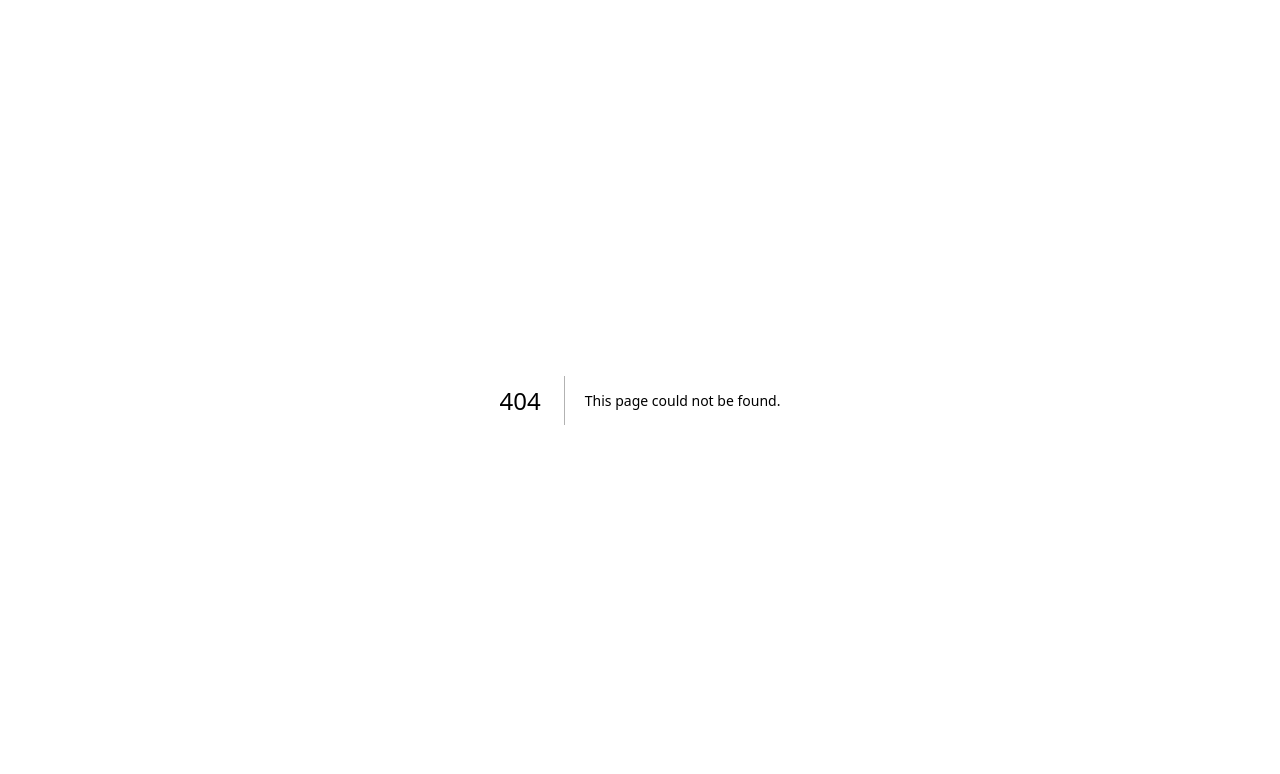
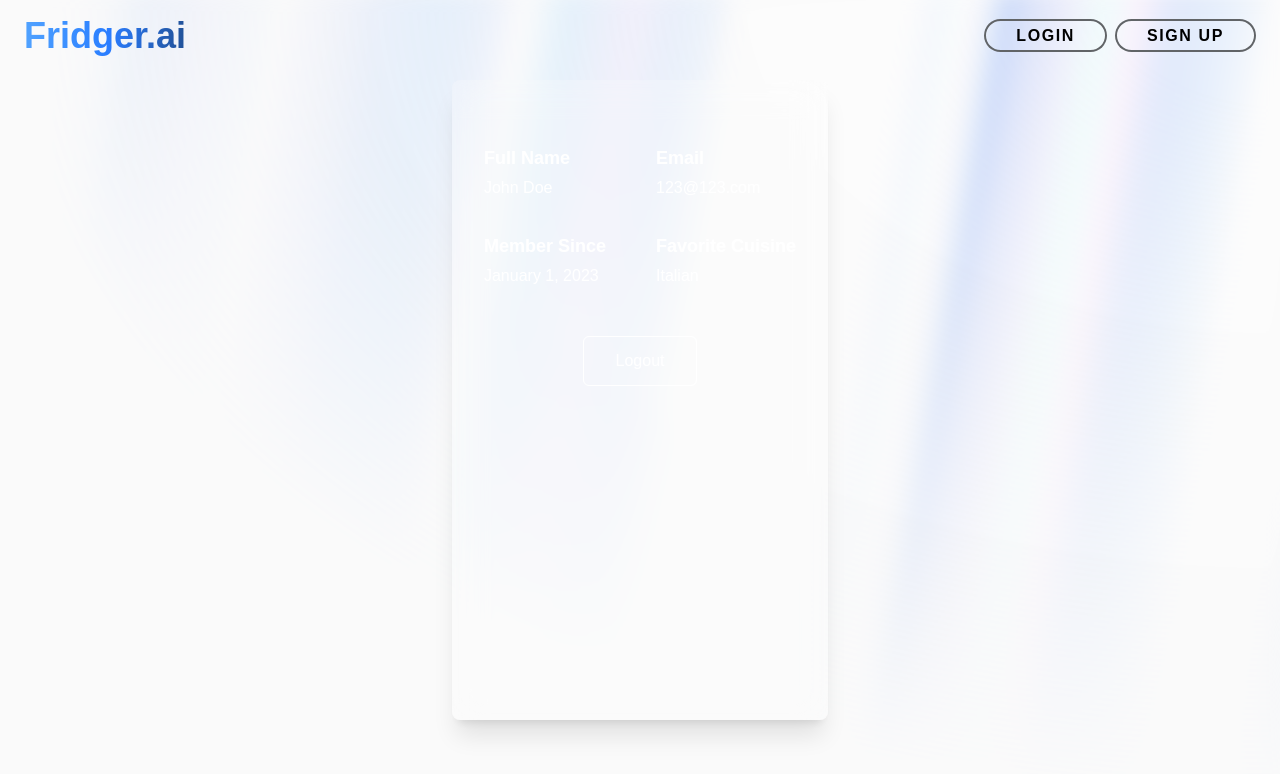
Before and after one commit to xxfmin/fridger-ai, a Next.js app in the folder web/: page /profile in a window 1280 px wide. Before the commit this address had no page. Shown: the top 774 px of the page. Built offline with nearby package versions, Linux system fonts and the light colour scheme.

Commit message:
profile page with woroking logout button

```diff
--- /dev/null
+++ b/web/src/app/profile/page.tsx
@@ -0,0 +1,80 @@
+// src/app/profile/[username]/page.tsx
+'use client';
+
+import Link from 'next/link';
+
+import React from 'react';
+import Navbar from '@/components/navbar';
+import { AuroraBackground } from '@/components/aurora-background';
+
+interface ProfilePageProps {
+  params: {
+    username: string;
+  };
+}
+
+export default function ProfilePage({ params }: ProfilePageProps) {
+  const { username } = params;
+
+  return (
+    <AuroraBackground>
+      <Navbar />
+
+      <div className="flex items-center justify-center min-h-screen px-4">
+        <div
+          className="
+            bg-white/20
+            backdrop-blur-lg
+            p-8
+            shadow-xl
+            w-full
+            max-w-5xl
+            h-[80vh]
+            rounded-lg
+            overflow-auto
+            text-white
+          "
+        >
+          <h1 className="text-4xl font-bold mb-8 text-center">{username}</h1>
+
+          <div className="grid grid-cols-1 md:grid-cols-2 gap-8 text-left">
+            <div>
+              <h2 className="font-semibold text-lg">Full Name</h2>
+              <p className="mt-1">John Doe</p>
+            </div>
+            <div>
+              <h2 className="font-semibold text-lg">Email</h2>
+              <p className="mt-1">123@123.com</p>
+            </div>
+            <div>
+              <h2 className="font-semibold text-lg">Member Since</h2>
+              <p className="mt-1">January 1, 2023</p>
+            </div>
+            <div>
+              <h2 className="font-semibold text-lg">Favorite Cuisine</h2>
+              <p className="mt-1">Italian</p>
+            </div>
+          </div>
+
+          <div className="mt-12 text-center">
+            <Link
+              href="/"
+              className="
+                inline-block
+                bg-inherit
+                border border-white
+                text-white
+                px-8 py-3
+                rounded-md
+                hover:bg-white/30
+                transition
+              "
+            >
+              Logout
+            </Link>
+          </div>
+        </div>
+      </div>
+    </AuroraBackground>
+  );
+}
--- a/web/src/app/signin/page.tsx
+++ b/web/src/app/signin/page.tsx
@@ -1,45 +1,42 @@
+// src/app/signin/page.tsx
 'use client';
 
-import React from 'react';
+import React, { useState } from 'react';
 import Navbar from '@/components/navbar';
 import { AuroraBackground } from '@/components/aurora-background';
-import axios from 'axios'
-import { useState } from 'react'
-import { useRouter } from 'next/navigation'
-import Head from 'next/head'
-import Link from 'next/link';
+import axios from 'axios';
+import { useRouter } from 'next/navigation';
 
 export default function SignInPage() {
-  const [username, setUsername] = useState('')
-  const [password, setPassword] = useState('')
-  const [error, setError] = useState('')
-  const router = useRouter()
+  const [username, setUsername] = useState('');
+  const [password, setPassword] = useState('');
+  const [error, setError] = useState('');
+  const router = useRouter();
 
-  const handleSignIn = async () => {
-    setError('')
+  const handleSignIn = async (e: React.FormEvent) => {
+    e.preventDefault();
+    setError('');
     try {
-      const { data } = await axios.post('/api/users/login', {
-        username,
-        password,
-      })
-      router.push(`/profile/${username}`)
-    } catch (error: any) {
-      setError(error.response?.data?.message || 'Login Failed.')
-      console.error(error)
+      await axios.post('/api/users/login', { username, password });
+      router.push(`/profile/${username}`);
+    } catch (err: any) {
+      setError(err.response?.data?.message || 'Login Failed.');
+      console.error(err);
     }
-  }
+  };
 
   return (
     <AuroraBackground>
       <Navbar />
 
       <div className="flex items-center justify-center min-h-screen text-white">
-        <div className=" backdrop-blur-lg p-8 rounded-lg shadow-lg w-full max-w-sm">
+        <div className="backdrop-blur-lg p-8 rounded-lg shadow-lg w-full max-w-sm">
           <h2 className="text-3xl font-bold mb-6 text-center">Sign In</h2>
-          <form>
+          <form onSubmit={handleSignIn}>
             <div className="mb-5">
               <label className="block mb-1 font-medium">Email or Username</label>
               <input
+                type="text"
                 value={username}
                 onChange={e => setUsername(e.target.value)}
                 className="w-full px-6 py-2 border border-white rounded-md bg-transparent text-white placeholder-white focus:outline-none focus:ring-2 focus:ring-white text-left"
@@ -49,16 +46,16 @@ export default function SignInPage() {
             <div className="mb-6">
               <label className="block mb-1 font-medium">Password</label>
               <input
+                type="password"
                 value={password}
                 onChange={e => setPassword(e.target.value)}
+                className="w-full px-6 py-2 border border-white rounded-md bg-transparent text-white placeholder-white focus:outline-none focus:ring-2 focus:ring-white text-left"
                 placeholder="password"
-                className="w-full px-6 py-2 border border-white rounded-md bg-transparent text-left text-white placeholder-white focus:outline-none focus:ring-2 focus:ring-white "
               />
             </div>
             {error && <p className="text-red-500 mb-4">{error}</p>}
             <button
-              type="button"
-              onClick={handleSignIn}
+              type="submit"
               className="w-full bg-inherit border border-white text-white py-2 rounded-md hover:bg-white/20 transition"
             >
               Sign In
--- a/web/src/app/tryit/page.tsx
+++ b/web/src/app/tryit/page.tsx
@@ -1,7 +1,7 @@
+// src/app/chat/page.tsx
 'use client';
 
 import React, { useState, useRef, useEffect } from 'react';
-import Link from 'next/link';
 import { BiSend, BiCamera, BiImage } from 'react-icons/bi';
 import Navbar from '@/components/navbar';
 import { AuroraBackground } from '@/components/aurora-background';
@@ -20,12 +20,11 @@ export default function ChatPage() {
   const videoRef = useRef<HTMLVideoElement>(null);
   const chatEndRef = useRef<HTMLDivElement>(null);
 
-  // scroll to bottom on new message
+  // auto-scroll
   useEffect(() => {
     chatEndRef.current?.scrollIntoView({ behavior: 'smooth' });
   }, [messages]);
 
-  // send message handler
   const sendMessage = () => {
     if (!input.trim() && !preview) return;
     const newMsg: Message = { fromUser: true };
@@ -34,21 +33,14 @@ export default function ChatPage() {
     setMessages(prev => [...prev, newMsg]);
     setInput('');
     setPreview(null);
-    // dummy bot response
-    setTimeout(() => {
-      setMessages(prev => [...prev, { text: '🤖 Processing your food image...', fromUser: false }]);
-    }, 500);
   };
 
-  // file upload
   const handleFile = (e: React.ChangeEvent<HTMLInputElement>) => {
-    if (e.target.files?.[0]) {
-      setPreview(URL.createObjectURL(e.target.files[0]));
-      stopCamera();
-    }
+    const file = e.target.files?.[0];
+    if (!file) return;
+    setPreview(URL.createObjectURL(file));
   };
 
-  // camera start/stop
   const startCamera = async () => {
     if (stream) return;
     try {
@@ -58,10 +50,11 @@ export default function ChatPage() {
         videoRef.current.srcObject = media;
         await videoRef.current.play();
       }
-    } catch (err) {
-      console.error('Camera error', err);
+    } catch {
+      console.warn('Camera not available');
     }
   };
+
   const capturePhoto = () => {
     if (!videoRef.current) return;
     const video = videoRef.current;
@@ -70,9 +63,6 @@ export default function ChatPage() {
     canvas.height = video.videoHeight;
     canvas.getContext('2d')!.drawImage(video, 0, 0);
     setPreview(canvas.toDataURL('image/jpeg'));
-    stopCamera();
-  };
-  const stopCamera = () => {
     stream?.getTracks().forEach(t => t.stop());
     setStream(null);
   };
@@ -80,38 +70,71 @@ export default function ChatPage() {
   return (
     <AuroraBackground>
       <Navbar />
+
       <div className="flex justify-center py-6">
-        <div className="max-w-3xl flex flex-col bg-white/20 backdrop-blur-md rounded-2xl shadow-xl overflow-hidden h-[calc(100vh-10rem)]">
+        <div className="w-full max-w-3xl flex flex-col bg-white/20 backdrop-blur-md rounded-2xl shadow-xl overflow-hidden h-[calc(100vh-8rem)]">
           {/* Chat window */}
           <div className="flex-1 overflow-y-auto px-4 py-6 space-y-4">
             {messages.map((msg, i) => (
-              <div key={i} className={`flex ${msg.fromUser ? 'justify-end' : 'justify-start'}`}>
-                <div className={`${msg.fromUser ? 'bg-[#0096FF] text-white' : 'bg-white text-black'} max-w-xs md:max-w-md rounded-lg p-3 shadow`}>
+              <div
+                key={i}
+                className={`flex ${msg.fromUser ? 'justify-end' : 'justify-start'}`}
+              >
+                <div
+                  className={`max-w-xs md:max-w-md rounded-lg p-3 shadow ${
+                    msg.fromUser
+                      ? 'bg-[#0096FF] text-white'
+                      : 'bg-white text-black'
+                  }`}
+                >
                   {msg.text && <p className="whitespace-pre-wrap">{msg.text}</p>}
-                  {msg.image && <img src={msg.image} alt="upload" className="mt-2 max-h-60 w-auto rounded" />}
+                  {msg.image && (
+                    <img
+                      src={msg.image}
+                      alt="uploaded"
+                      className="mt-2 max-h-60 w-auto rounded"
+                    />
+                  )}
                 </div>
               </div>
             ))}
             <div ref={chatEndRef} />
           </div>
-          {/* Preview or Video */}
+
+          {/* Preview / Video */}
           {preview && (
             <div className="px-4 mb-2">
-              <img src={preview} alt="preview" className="mx-auto max-h-32 rounded shadow-lg" />
+              <img
+                src={preview}
+                alt="preview"
+                className="mx-auto max-h-32 rounded shadow-lg"
+              />
             </div>
           )}
           {stream && (
             <div className="px-4 mb-2">
-              <video ref={videoRef} className="mx-auto max-h-32 rounded shadow-lg" />
+              <video
+                ref={videoRef}
+                className="mx-auto max-h-32 rounded shadow-lg"
+              />
             </div>
           )}
-          {/* Input area */}
+
+          {/* Input Controls */}
           <div className="flex items-center px-4 pb-4">
             <label className="p-2 text-white hover:text-gray-200 cursor-pointer">
               <BiImage size={24} />
-              <input type="file" accept="image/*" className="hidden" onChange={handleFile} />
+              <input
+                type="file"
+                accept="image/*"
+                className="hidden"
+                onChange={handleFile}
+              />
             </label>
-            <button onClick={stream ? capturePhoto : startCamera} className="p-2 text-white hover:text-gray-200">
+            <button
+              onClick={stream ? capturePhoto : startCamera}
+              className="p-2 text-white hover:text-gray-200"
+            >
               <BiCamera size={24} />
             </button>
             <textarea
@@ -121,7 +144,10 @@ export default function ChatPage() {
               className="flex-1 mx-2 resize-none rounded-lg border border-white/30 bg-black/30 p-2 text-white placeholder-gray-200 focus:outline-none focus:ring-2 focus:ring-[#0096FF]"
               placeholder="Type your prompt here..."
             />
-            <button onClick={sendMessage} className="p-2 text-white hover:text-gray-200">
+            <button
+              onClick={sendMessage}
+              className="p-2 text-white hover:text-gray-200"
+            >
               <BiSend size={24} />
             </button>
           </div>
--- /dev/null
+++ b/web/src/components/sidebar.tsx
@@ -0,0 +1,188 @@
+"use client";
+import { cn } from "@/lib/util";
+import React, { useState, createContext, useContext } from "react";
+import { AnimatePresence, motion } from "motion/react";
+import { IconMenu2, IconX } from "@tabler/icons-react";
+
+interface Links {
+  label: string;
+  href: string;
+  icon: React.JSX.Element | React.ReactNode;
+}
+
+interface SidebarContextProps {
+  open: boolean;
+  setOpen: React.Dispatch<React.SetStateAction<boolean>>;
+  animate: boolean;
+}
+
+const SidebarContext = createContext<SidebarContextProps | undefined>(
+  undefined
+);
+
+export const useSidebar = () => {
+  const context = useContext(SidebarContext);
+  if (!context) {
+    throw new Error("useSidebar must be used within a SidebarProvider");
+  }
+  return context;
+};
+
+export const SidebarProvider = ({
+  children,
+  open: openProp,
+  setOpen: setOpenProp,
+  animate = true,
+}: {
+  children: React.ReactNode;
+  open?: boolean;
+  setOpen?: React.Dispatch<React.SetStateAction<boolean>>;
+  animate?: boolean;
+}) => {
+  const [openState, setOpenState] = useState(false);
+
+  const open = openProp !== undefined ? openProp : openState;
+  const setOpen = setOpenProp !== undefined ? setOpenProp : setOpenState;
+
+  return (
+    <SidebarContext.Provider value={{ open, setOpen, animate: animate }}>
+      {children}
+    </SidebarContext.Provider>
+  );
+};
+
+export const Sidebar = ({
+  children,
+  open,
+  setOpen,
+  animate,
+}: {
+  children: React.ReactNode;
+  open?: boolean;
+  setOpen?: React.Dispatch<React.SetStateAction<boolean>>;
+  animate?: boolean;
+}) => {
+  return (
+    <SidebarProvider open={open} setOpen={setOpen} animate={animate}>
+      {children}
+    </SidebarProvider>
+  );
+};
+
+export const SidebarBody = (props: React.ComponentProps<typeof motion.div>) => {
+  return (
+    <>
+      <DesktopSidebar {...props} />
+      <MobileSidebar {...(props as React.ComponentProps<"div">)} />
+    </>
+  );
+};
+
+export const DesktopSidebar = ({
+  className,
+  children,
+  ...props
+}: React.ComponentProps<typeof motion.div>) => {
+  const { open, setOpen, animate } = useSidebar();
+  return (
+    <>
+      <motion.div
+        className={cn(
+          "h-full px-4 py-4 hidden  md:flex md:flex-col bg-neutral-100 dark:bg-neutral-800 w-[300px] shrink-0",
+          className
+        )}
+        animate={{
+          width: animate ? (open ? "300px" : "60px") : "300px",
+        }}
+        onMouseEnter={() => setOpen(true)}
+        onMouseLeave={() => setOpen(false)}
+        {...props}
+      >
+        {children}
+      </motion.div>
+    </>
+  );
+};
+
+export const MobileSidebar = ({
+  className,
+  children,
+  ...props
+}: React.ComponentProps<"div">) => {
+  const { open, setOpen } = useSidebar();
+  return (
+    <>
+      <div
+        className={cn(
+          "h-10 px-4 py-4 flex flex-row md:hidden  items-center justify-between bg-neutral-100 dark:bg-neutral-800 w-full"
+        )}
+        {...props}
+      >
+        <div className="flex justify-end z-20 w-full">
+          <IconMenu2
+            className="text-neutral-800 dark:text-neutral-200"
+            onClick={() => setOpen(!open)}
+          />
+        </div>
+        <AnimatePresence>
+          {open && (
+            <motion.div
+              initial={{ x: "-100%", opacity: 0 }}
+              animate={{ x: 0, opacity: 1 }}
+              exit={{ x: "-100%", opacity: 0 }}
+              transition={{
+                duration: 0.3,
+                ease: "easeInOut",
+              }}
+              className={cn(
+                "fixed h-full w-full inset-0 bg-white dark:bg-neutral-900 p-10 z-[100] flex flex-col justify-between",
+                className
+              )}
+            >
+              <div
+                className="absolute right-10 top-10 z-50 text-neutral-800 dark:text-neutral-200"
+                onClick={() => setOpen(!open)}
+              >
+                <IconX />
+              </div>
+              {children}
+            </motion.div>
+          )}
+        </AnimatePresence>
+      </div>
+    </>
+  );
+};
+
+export const SidebarLink = ({
+  link,
+  className,
+  ...props
+}: {
+  link: Links;
+  className?: string;
+}) => {
+  const { open, animate } = useSidebar();
+  return (
+    <a
+      href={link.href}
+      className={cn(
+        "flex items-center justify-start gap-2  group/sidebar py-2",
+        className
+      )}
+      {...props}
+    >
+      {link.icon}
+
+      <motion.span
+        animate={{
+          display: animate ? (open ? "inline-block" : "none") : "inline-block",
+          opacity: animate ? (open ? 1 : 0) : 1,
+        }}
+        className="text-neutral-700 dark:text-neutral-200 text-sm group-hover/sidebar:translate-x-1 transition duration-150 whitespace-pre inline-block !p-0 !m-0"
+      >
+        {link.label}
+      </motion.span>
+    </a>
+  );
+};
```
Also changed, not shown: web/src/app/postlog/page.tsx (deleted).
